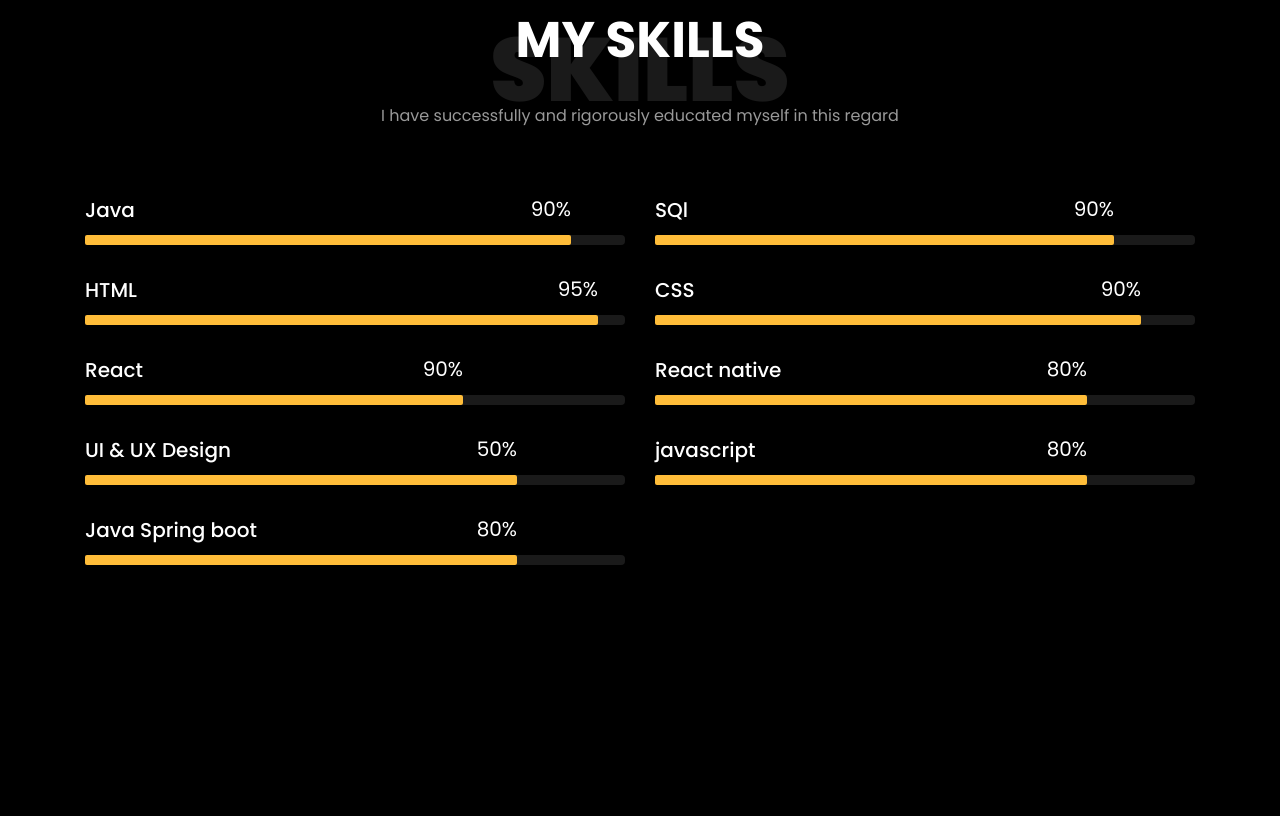
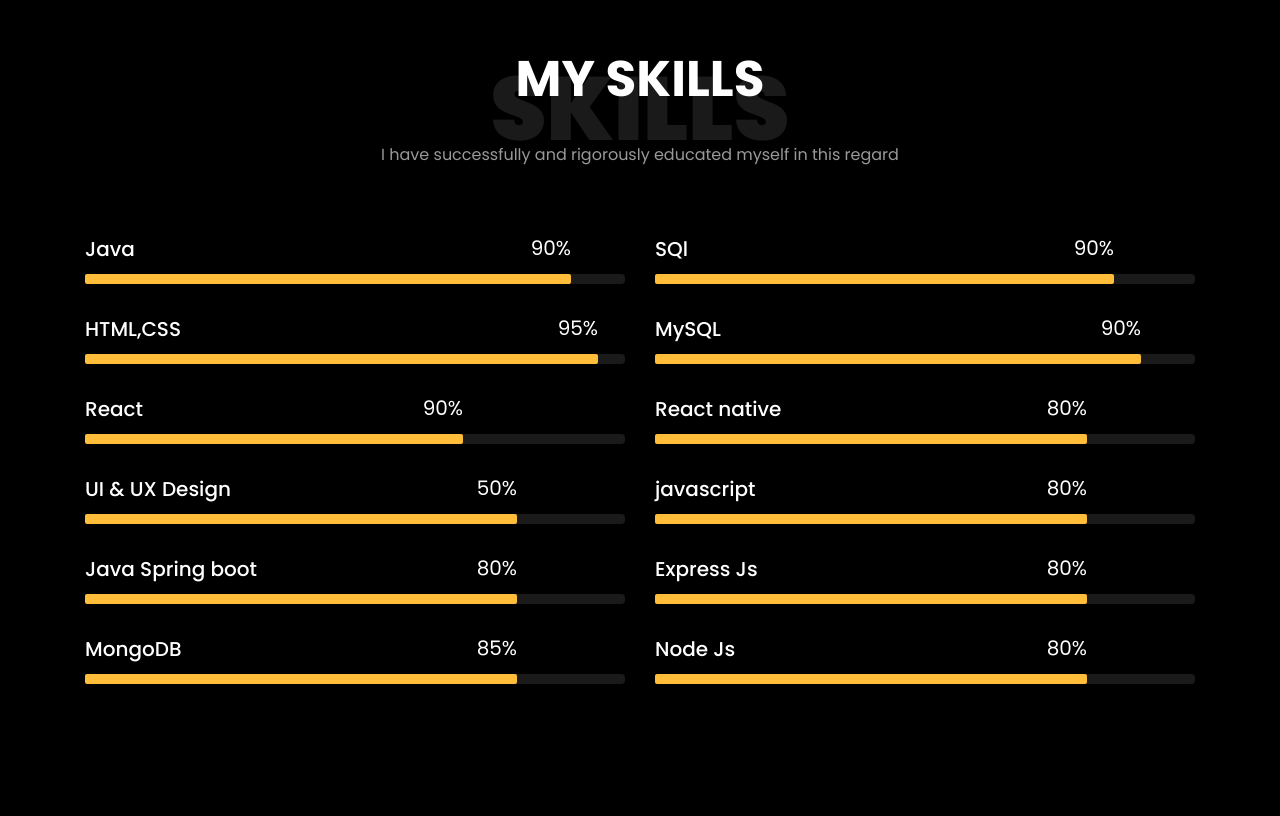
Before and after one commit to Harsha-lakmal/harsha-lakmal-me, a plain HTML site: page index.html in a window 1280 px wide. Shown: the part 3842-4658 px from the top of the page. Drawn offline with Linux system fonts and the light colour scheme; files whose address does not match are found by name.

Commit message:
develop my web site

```diff
--- a/index.html
+++ b/index.html
@@ -175,7 +175,7 @@
 					</div>
 					<div class="resume-wrap ftco-animate">
 						<span class="date">2024-2025</span>
-						<h2>Advanced Full Stack Developer</h2>
+						<h2>Advanced  Professional Software Engineer</h2>
 						<span class="position"> <a href="https://web.facebook.com/profile.php?id=100089083170515">ACPT -
 								Academy Of Computer Programming And Training</a></span>
 						<p class="mt-4">I have also completed an HND (Diploma) in this field, focusing on all aspects of
@@ -319,7 +319,7 @@
 				</div>
 				<div class="col-md-6 animate-box">
 					<div class="progress-wrap ftco-animate">
-						<h3>HTML</h3>
+						<h3>HTML,CSS</h3>
 						<div class="progress">
 							<div class="progress-bar color-3" role="progressbar" aria-valuenow="95" aria-valuemin="0"
 								aria-valuemax="100" style="width:95%">
@@ -330,7 +330,7 @@
 				</div>
 				<div class="col-md-6 animate-box">
 					<div class="progress-wrap ftco-animate">
-						<h3>CSS</h3>
+						<h3>MySQL </h3>
 						<div class="progress">
 							<div class="progress-bar color-4" role="progressbar" aria-valuenow="90" aria-valuemin="0"
 								aria-valuemax="100" style="width:90%">
@@ -388,6 +388,44 @@
 				<div class="col-md-6 animate-box">
 					<div class="progress-wrap ftco-animate">
 						<h3>Java Spring boot </h3>
+						<div class="progress">
+							<div class="progress-bar color-6" role="progressbar" aria-valuenow="80" aria-valuemin="0"
+								aria-valuemax="100" style="width:80%">
+								<span>80%</span>
+							</div>
+						</div>
+					</div>
+				</div>
+
+				<div class="col-md-6 animate-box">
+					<div class="progress-wrap ftco-animate">
+						<h3> Express Js </h3>
+						<div class="progress">
+							<div class="progress-bar color-6" role="progressbar" aria-valuenow="80" aria-valuemin="0"
+								aria-valuemax="100" style="width:80%">
+								<span>80%</span>
+							</div>
+						</div>
+					</div>
+				</div>
+
+
+				<div class="col-md-6 animate-box">
+					<div class="progress-wrap ftco-animate">
+						<h3> MongoDB </h3>
+						<div class="progress">
+							<div class="progress-bar color-6" role="progressbar" aria-valuenow="80" aria-valuemin="0"
+								aria-valuemax="100" style="width:80%">
+								<span>85%</span>
+							</div>
+						</div>
+					</div>
+				</div>
+
+
+				<div class="col-md-6 animate-box">
+					<div class="progress-wrap ftco-animate">
+						<h3> Node  Js </h3>
 						<div class="progress">
 							<div class="progress-bar color-6" role="progressbar" aria-valuenow="80" aria-valuemin="0"
 								aria-valuemax="100" style="width:80%">
@@ -713,15 +751,15 @@
 							<li class="ftco-animate"><a
 									href="http://wa.me/+94741169104?text=*~_Hiii|:♥️🌍😼Harsha_lakmal_contatc_me_⚔_~*🐼🌍🍭✨"><span
 										class="icon-whatsapp"></span></a></li>
-							<li class="ftco-animate"><a href="https://www.youtube.com/@Harshalakmal-j6g"><span
-										class="icon-youtube"></span></a></li>
+							<!-- <li class="ftco-animate"><a href="https://www.youtube.com/@Harshalakmal-j6g"><span
+										class="icon-youtube"></span></a></li> -->
 							<li class="ftco-animate"><a
 									href="https://web.facebook.com/profile.php?id=61562407525056&_rdc=1&_rdr"><span
 										class="icon-facebook"></span></a></li>
-							<li class="ftco-animate"><a href="https://x.com/HARSHA_LAKAMAL"><span
-										class="icon-twitter"></span></a></li>
-							<li class="ftco-animate"><a href="https://www.instagram.com/harsha_lakmal_boy/"><span
-										class="icon-instagram"></span></a></li>
+							<!-- <li class="ftco-animate"><a href="https://x.com/HARSHA_LAKAMAL"><span
+										class="icon-twitter"></span></a></li> -->
+							<!-- <li class="ftco-animate"><a href="https://www.instagram.com/harsha_lakmal_boy/"><span
+										class="icon-instagram"></span></a></li> -->
 							<li class="ftco-animate"><a href="https://github.com/Harsha-lakmal"><span
 										class="icon-github"></span></a></li>
 							<li class="ftco-animate"><a
```
